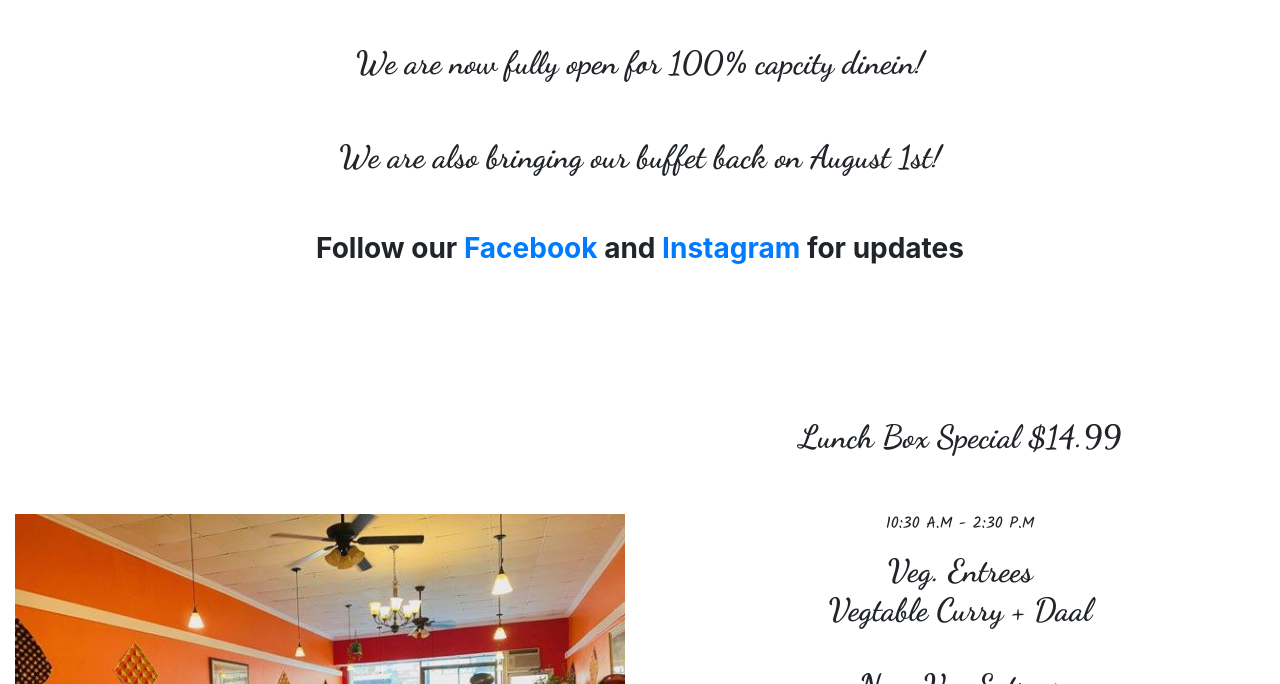
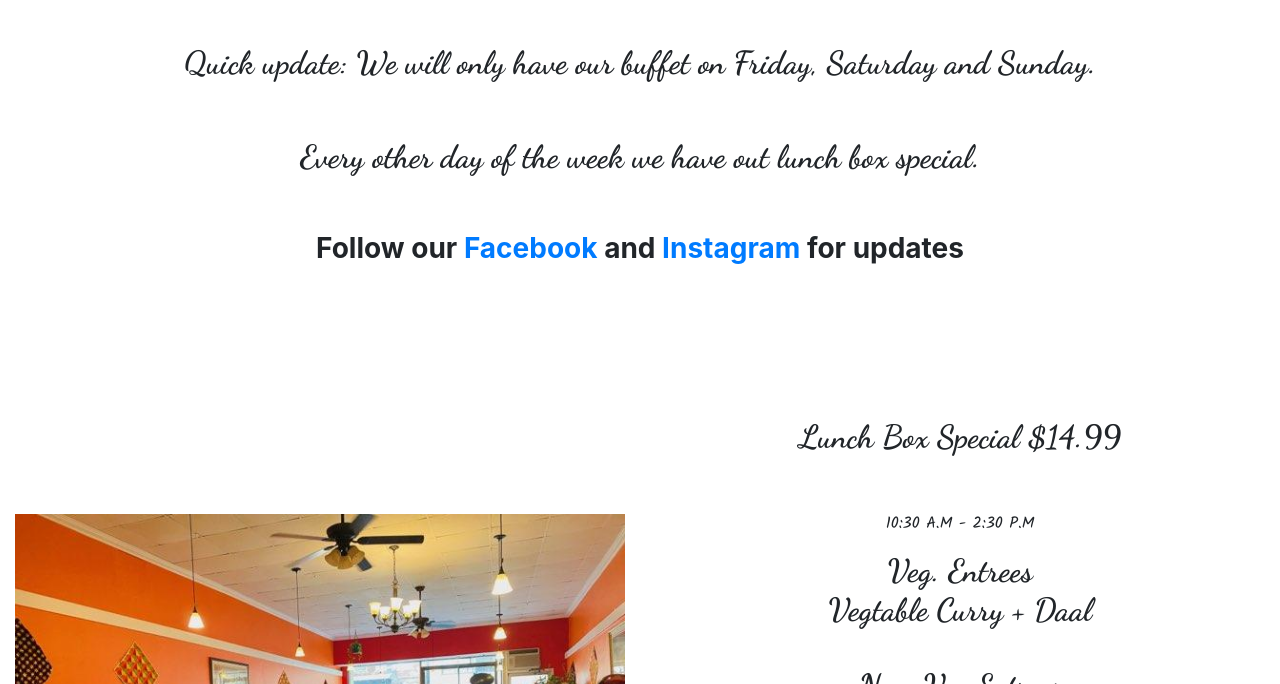
Before and after one commit to amjadz/jewel-of-india-website, a Jekyll site: the page built from index.html, in a window 1280 px wide and 900 px high, scrolled down 746 px, cut to the strip 216-900 px from the top of the window. Built offline with Jekyll 4.4.1, drawn with Linux system fonts in a browser that asks for light colours; nearby versions of some CDN libraries; some web fonts are replaced.

Commit message:
Update index.html

```diff
--- a/index.html
+++ b/index.html
@@ -21,8 +21,8 @@ layout: default
 
 <section class="py-5">
   <div class="container-fluid">
-    <h2 class="center-text font-weight-bold pb-5">We are now fully open for 100% capcity dinein!</h2>
-    <h2 class="center-text font-weight-bold pb-5">We are also bringing our buffet back on August 1st!</h2>
+    <h2 class="center-text font-weight-bold pb-5">Quick update: We will only have our buffet on Friday, Saturday and Sunday.</h2>
+    <h2 class="center-text font-weight-bold pb-5">Every other day of the week we have out lunch box special.</h2>
     <h3 class="center-text font-weight-bold pb-5">Follow our <a href="https://www.facebook.com/jewelofindia.Seattle">Facebook</a> and <a href = "https://www.instagram.com/jewelofindia.seattle/">Instagram</a> for updates</h2>
     <!-- <h2 class="center-text font-weight-bold pb-5">We are open for in-person dine-in!</h2> -->
     <!-- <img class="pb-5 mx-auto d-block" src="assets\promotions\takeout-promotion.jpg">
```
